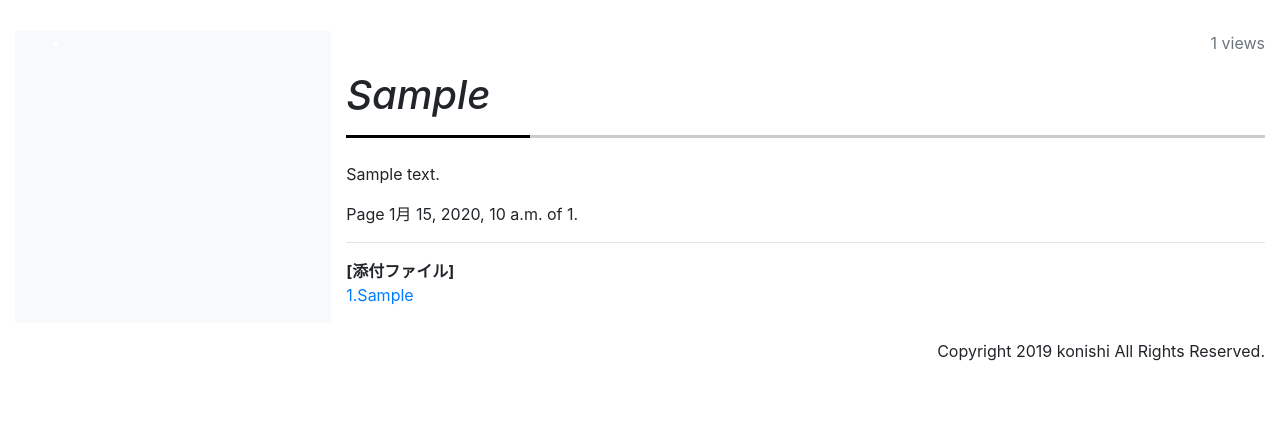
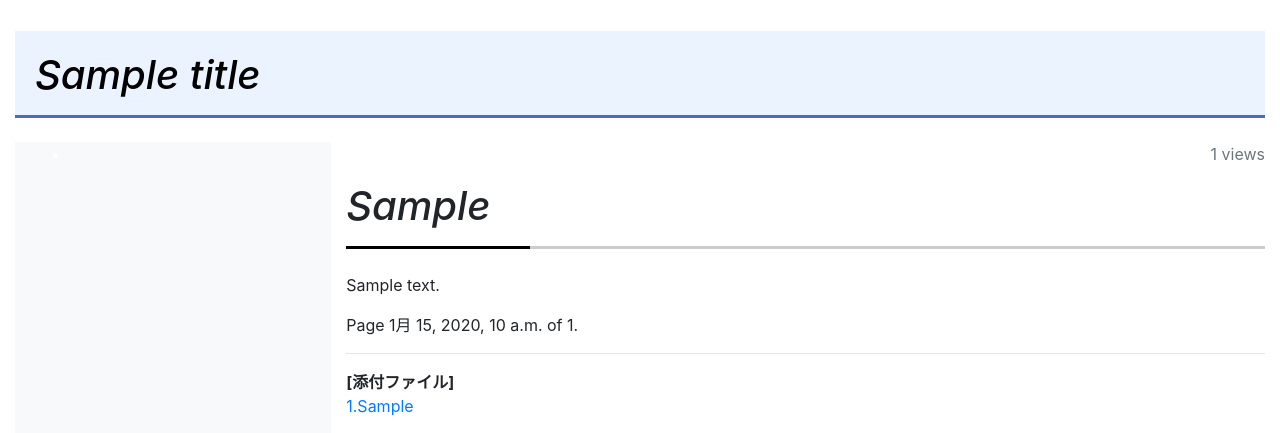
Before and after one commit to koni0626/pyarticle, a Django app: template mysite/pyarticle/templates/pyarticle/book.html in a window 1280 px wide. Shown: the part 167-600 px from the top of the page. Run offline with Django 3.2, Linux system fonts and the light colour scheme; data comes from the database, SQL or seed files in the repository; tables that the repository leaves empty hold one stand-in row (values such as "Sample post"); the template is opened without the code that fills it: values that come from a table or form of the project are taken from there, most other values are stand-ins (such as "Sample title", 1, 10 or a date in 2020); some libraries are stand-ins or nearby versions.

Commit message:
本のタイトルを表示

```diff
--- a/mysite/pyarticle/component/book_component.py
+++ b/mysite/pyarticle/component/book_component.py
@@ -13,6 +13,9 @@ class BookComponent:
         self.book_id = book_id
         self.book = Book.objects.get(id=book_id)
         self.title = self.book.title
+
+    def get_title(self):
+        return self.title
 
     def get_chapter_list(self):
         """
--- a/mysite/pyarticle/templates/pyarticle/book.html
+++ b/mysite/pyarticle/templates/pyarticle/book.html
@@ -4,7 +4,12 @@
 {% block content %}
 <style>
 
-
+div#title h1 {
+  padding: 0.5em;/*文字周りの余白*/
+  color: #010101;/*文字色*/
+  background: #eaf3ff;/*背景色*/
+  border-bottom: solid 3px #516ab6;/*下線*/
+}
 div#header h1 {
   border-bottom: solid 3px #ccc;
   position: relative;
@@ -81,6 +86,15 @@ div#mde h4 {
       href="//cdnjs.cloudflare.com/ajax/libs/highlight.js/9.18.1/styles/monokai-sublime.min.css">
 <script src="//cdnjs.cloudflare.com/ajax/libs/highlight.js/9.18.1/highlight.min.js"></script>
 <script>hljs.initHighlightingOnLoad();</script>
+<div class="row">
+    <div class="col-md-12">
+        <div id="title">
+            <h1 class="pb-3 mb-4 font-italic">
+                {{title}}
+            </h1>
+        </div>
+    </div>
+</div>
 <div class="row"  style="margin-left: 0; margin-right: 10;">
     <div class="col-md-3 bg-light">
         {% if user.is_authenticated %}
@@ -108,6 +122,7 @@ div#mde h4 {
 
     </div>
     <div class="col-md-9">
+
         <p class="text-right">
             {% if user.is_authenticated %}
                 <span class="badge badge-info">
--- a/mysite/pyarticle/views.py
+++ b/mysite/pyarticle/views.py
@@ -80,6 +80,7 @@ def book(request, book_id, page):
     :return:
     """
     bc = BookComponent(book_id)
+    title = bc.get_title()
     total_page = bc.get_page_count()
     if total_page == 0:
         # ページが一個もなかったら空のページを作成する
@@ -113,7 +114,7 @@ def book(request, book_id, page):
         attach_file_list.append(['/media/attach/{}/{}'.format(book_id, filename), filename])
 
     data = {'book': bc.book, 'chapter': chapter_record, 'chapter_list': chapter_list,
-            'attach_file_form': attach_file_form, 'acc': acc,
+            'attach_file_form': attach_file_form, 'acc': acc, 'title': title,
             'prev_page': page-1,  'section': section_record, 'next_page': page+1,
             'total_page': total_page, 'now_page': page, 'attach_file_list': attach_file_list}
 
```
